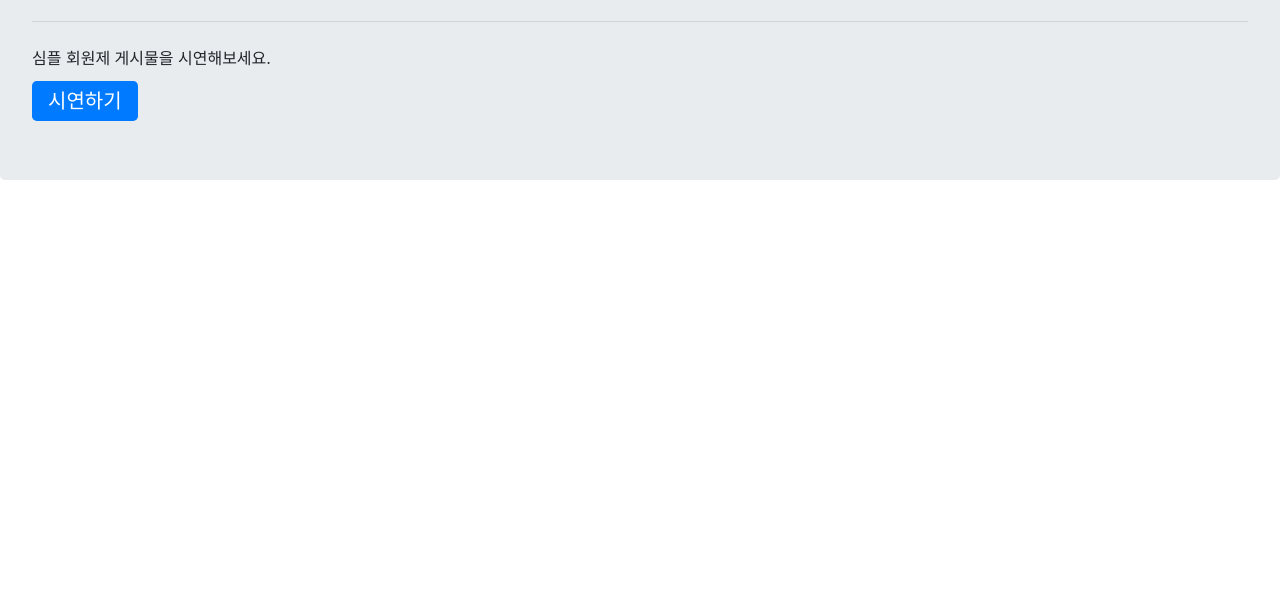
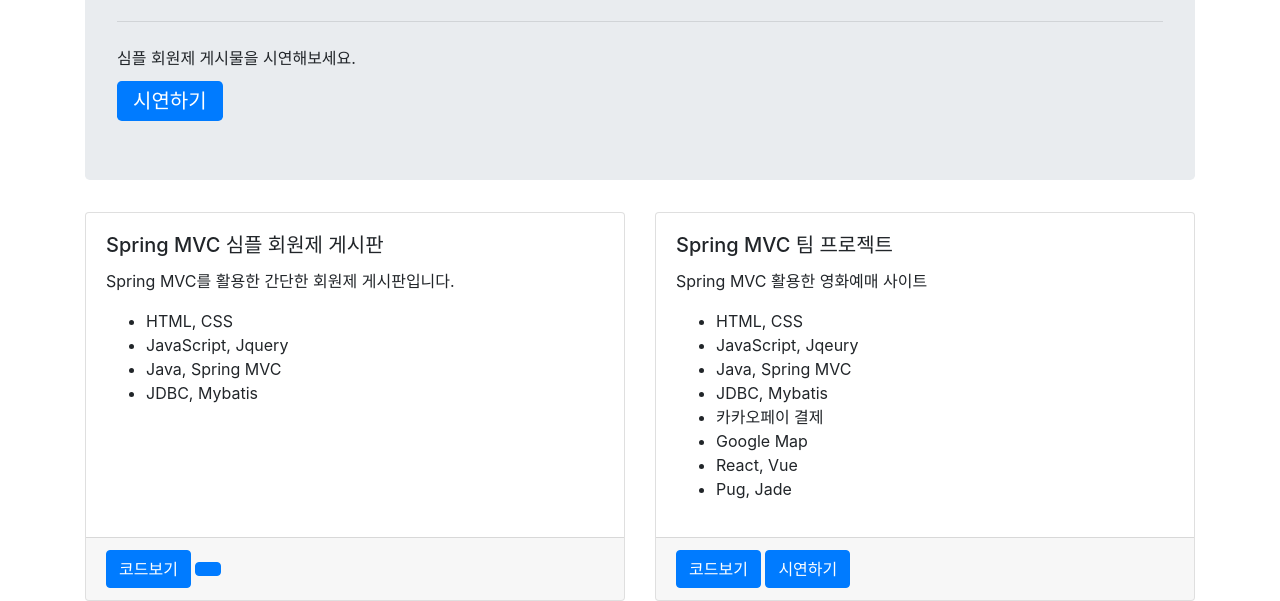
Before and after one commit to 09B0X/09B0X.github.io, a plain HTML site: page index.html in a window 1280 px wide. Shown: the part 202-803 px from the top of the page. Drawn offline with nearby package versions, Linux system fonts and the light colour scheme.

Commit message:
add description

```diff
--- a/index.html
+++ b/index.html
@@ -1,10 +1,17 @@
 <!DOCTYPE html>
 <html>
+
 <head>
-    <link rel="stylesheet" href="https://cdnjs.cloudflare.com/ajax/libs/font-awesome/5.15.4/css/all.min.css" integrity="sha512-1ycn6IcaQQ40/MKBW2W4Rhis/DbILU74C1vSrLJxCq57o941Ym01SwNsOMqvEBFlcgUa6xLiPY/NS5R+E6ztJQ==" crossorigin="anonymous" referrerpolicy="no-referrer" />
-    <link rel="stylesheet" href="https://cdnjs.cloudflare.com/ajax/libs/bootstrap/4.6.1/css/bootstrap.min.css" integrity="sha512-T584yQ/tdRR5QwOpfvDfVQUidzfgc2339Lc8uBDtcp/wYu80d7jwBgAxbyMh0a9YM9F8N3tdErpFI8iaGx6x5g==" crossorigin="anonymous" referrerpolicy="no-referrer" />
+    <link rel="stylesheet" href="https://cdnjs.cloudflare.com/ajax/libs/font-awesome/5.15.4/css/all.min.css"
+        integrity="sha512-1ycn6IcaQQ40/MKBW2W4Rhis/DbILU74C1vSrLJxCq57o941Ym01SwNsOMqvEBFlcgUa6xLiPY/NS5R+E6ztJQ=="
+        crossorigin="anonymous" referrerpolicy="no-referrer" />
+    <link rel="stylesheet" href="https://cdnjs.cloudflare.com/ajax/libs/bootstrap/4.6.1/css/bootstrap.min.css"
+        integrity="sha512-T584yQ/tdRR5QwOpfvDfVQUidzfgc2339Lc8uBDtcp/wYu80d7jwBgAxbyMh0a9YM9F8N3tdErpFI8iaGx6x5g=="
+        crossorigin="anonymous" referrerpolicy="no-referrer" />
 
-    <script src="https://cdnjs.cloudflare.com/ajax/libs/jquery/3.6.0/jquery.min.js" integrity="sha512-894YE6QWD5I59HgZOGReFYm4dnWc1Qt5NtvYSaNcOP+u1T9qYdvdihz0PPSiiqn/+/3e7Jo4EaG7TubfWGUrMQ==" crossorigin="anonymous" referrerpolicy="no-referrer"></script>
+    <script src="https://cdnjs.cloudflare.com/ajax/libs/jquery/3.6.0/jquery.min.js"
+        integrity="sha512-894YE6QWD5I59HgZOGReFYm4dnWc1Qt5NtvYSaNcOP+u1T9qYdvdihz0PPSiiqn/+/3e7Jo4EaG7TubfWGUrMQ=="
+        crossorigin="anonymous" referrerpolicy="no-referrer"></script>
 
     <title>09B0X github page</title>
     <style>
@@ -17,12 +24,19 @@
         });
     </script>
 </head>
+
 <body>
+    <div class="container">
+        <div class="row">
+            <div class="col">
+
                 <!-- .jumbotron>h1.display-4{Java Web Programmer} -->
                 <div class="jumbotron">
                     <h1 class="display-4">Java Web Programmer</h1>
                     <p class="lead">
-            Lorem ipsum dolor sit, amet consectetur adipisicing elit. Commodi cum debitis aliquid modi a asperiores! Id dicta autem recusandae laboriosam veniam ipsum, maxime et libero nam. Laborum dolores iure pariatur?
+                        Lorem ipsum dolor sit, amet consectetur adipisicing elit. Commodi cum debitis aliquid modi a
+                        asperiores! Id dicta autem recusandae laboriosam veniam ipsum, maxime et libero nam. Laborum
+                        dolores iure pariatur?
                     </p>
                     <hr class="my-4">
                     <p>
@@ -32,6 +46,61 @@
                     <a href="http://15.165.15.7/spr1/board/list" class="btn-primary btn-lg">시연하기</a>
                 </div>
 
-    <script src="https://cdnjs.cloudflare.com/ajax/libs/bootstrap/4.6.1/js/bootstrap.min.js" integrity="sha512-UR25UO94eTnCVwjbXozyeVd6ZqpaAE9naiEUBK/A+QDbfSTQFhPGj5lOR6d8tsgbBk84Ggb5A3EkjsOgPRPcKA==" crossorigin="anonymous" referrerpolicy="no-referrer"></script>
+                <!-- .card-deck>.card*2>.card-body>h5.card-title>lorem^p.card-text>lorem^^.card-footer>a.btn.btn-primary*2 -->
+                <div class="card-deck">
+                    <div class="card">
+                        <div class="card-body">
+                            <h5 class="card-title">
+                                Spring MVC 심플 회원제 게시판
+                            </h5>
+                            <p class="card-text">
+                                Spring MVC를 활용한 간단한 회원제 게시판입니다.
+                            <ul>
+                                <li>HTML, CSS</li>
+                                <li>JavaScript, Jquery</li>
+                                <li>Java, Spring MVC</li>
+                                <li>JDBC, Mybatis</li>
+                            </ul>
+                            </p>
+                        </div>
+                        <div class="card-footer">
+                            <a href="https://github.com/09B0X/spring-ex00" class="btn btn-primary">코드보기</a>
+                            <a href="http://15.165.15.7/spr1/board/list" class="btn btn-primary" 시연하기></a>
+                        </div>
+                    </div>
+                    <div class="card">
+                        <div class="card-body">
+                            <h5 class="card-title">
+                                Spring MVC 팀 프로젝트
+                            </h5>
+                            <p class="card-text">
+                                Spring MVC 활용한 영화예매 사이트
+                            <ul>
+                                <li>HTML, CSS</li>
+                                <li>JavaScript, Jqeury</li>
+                                <li>Java, Spring MVC</li>
+                                <li>JDBC, Mybatis</li>
+                                <li>카카오페이 결제</li>
+                                <li>Google Map</li>
+                                <li>React, Vue</li>
+                                <li>Pug, Jade</li>
+                            </ul>
+                            </p>
+                        </div>
+                        <div class="card-footer">
+                            <a href="#" class="btn btn-primary">코드보기</a>
+                            <a href="#" class="btn btn-primary">시연하기</a>
+                        </div>
+                    </div>
+                </div>
+
+            </div>
+        </div>
+    </div>
+
+    <script src="https://cdnjs.cloudflare.com/ajax/libs/bootstrap/4.6.1/js/bootstrap.min.js"
+        integrity="sha512-UR25UO94eTnCVwjbXozyeVd6ZqpaAE9naiEUBK/A+QDbfSTQFhPGj5lOR6d8tsgbBk84Ggb5A3EkjsOgPRPcKA=="
+        crossorigin="anonymous" referrerpolicy="no-referrer"></script>
 </body>
+
 </html>
```
Lines whose indentation alone changed are shown as unchanged.
